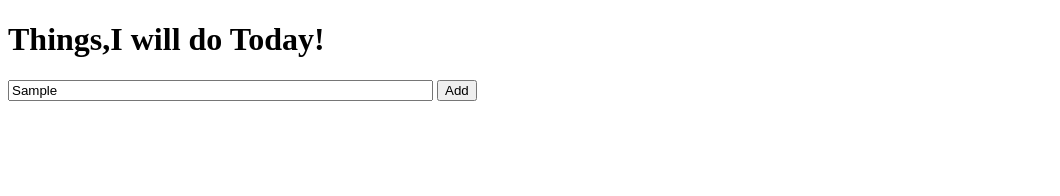
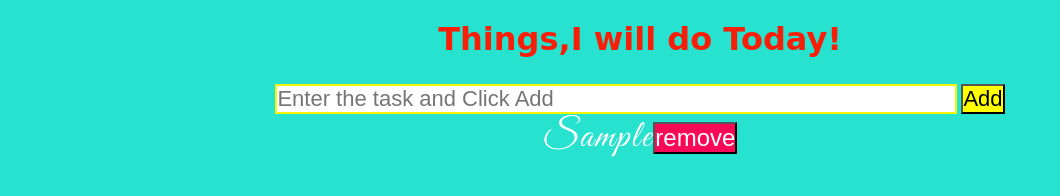
Before and after one commit to kajal1122/To-Do-List, a plain HTML site: page index.html in a window 1280 px wide. Both pictures are taken after typing "Sample" into the empty fields and a click on the button "Add". Shown: the whole page, without its empty margins (0-1060 px from the left). Drawn offline with Linux system fonts and the light colour scheme; a web font is replaced by a local one.

Commit message:
do add all files

```diff
--- a/index.html
+++ b/index.html
@@ -3,6 +3,9 @@
   <head>
     <meta charset="utf-8">
     <title>To-Do-List</title>
+    <link href="style.css" rel="stylesheet">
+    <link href="https://fonts.googleapis.com/css?family=Knewave" rel="stylesheet">
+    <link href="https://fonts.googleapis.com/css?family=Great+Vibes" rel="stylesheet">
   </head>
   <body>
     <h1>Things,I will do Today!</h1>
@@ -11,7 +14,8 @@
       <button class="submit">Add</button>
     </div>
     <div>
-      <ul></ul>
+      <ul class="ul"></ul>
     </div>
+    <script src="script.js"></script>
   </body>
 </html>
--- /dev/null
+++ b/script.js
@@ -0,0 +1,24 @@
+const SubmitButton=document.querySelector('.submit');
+SubmitButton.addEventListener('click',()=>{
+  const task=document.querySelector('.task').value;
+  const li=document.createElement('li');
+  const removeButton=document.createElement('button');
+  const ul=document.querySelector('.ul');
+  li.innerHTML=task;
+  removeButton.innerHTML='remove';
+  removeButton.className="removeButton";
+  removeButton.addEventListener('click',()=>{
+     removeButton.parentNode.parentNode.removeChild(removeButton.parentNode);
+
+
+
+  });
+
+
+  li.appendChild(removeButton);
+  ul.appendChild(li);
+  document.querySelector('.task').value="";
+
+
+
+});
--- /dev/null
+++ b/style.css
@@ -0,0 +1,46 @@
+*
+{
+  margin: 0;
+  padding: 0;
+}
+body
+{
+  background: #27E2CE;
+  text-align: center;
+}
+
+h1
+{
+  font-family: 'Knewave', cursive;
+  color: #F81F09;
+  margin-top: 20px;
+  margin-bottom: 26px;
+}
+.task
+{
+   color: #F31507;
+   border: 2px solid #F8F409;
+   font-size: 22px;
+
+
+}
+.submit
+{
+  background-color: yellow;
+  color: black;
+  font-size:22px;
+}
+.ul
+{
+  list-style-type: none;
+  font-size: 38px;
+  font-family: 'Great Vibes', cursive;
+  letter-spacing: 2px;
+  color: white;
+}
+.removeButton
+{
+  font-size: 24px;
+  color: white;
+  background: #F80955;
+}
```
